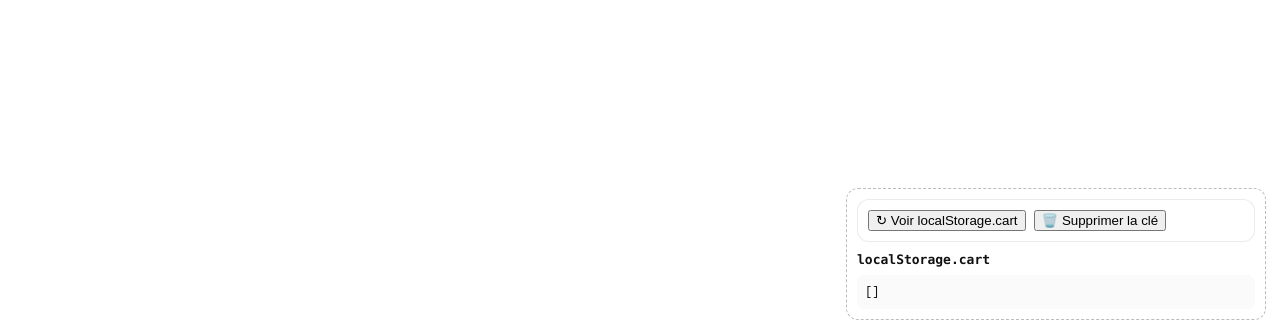
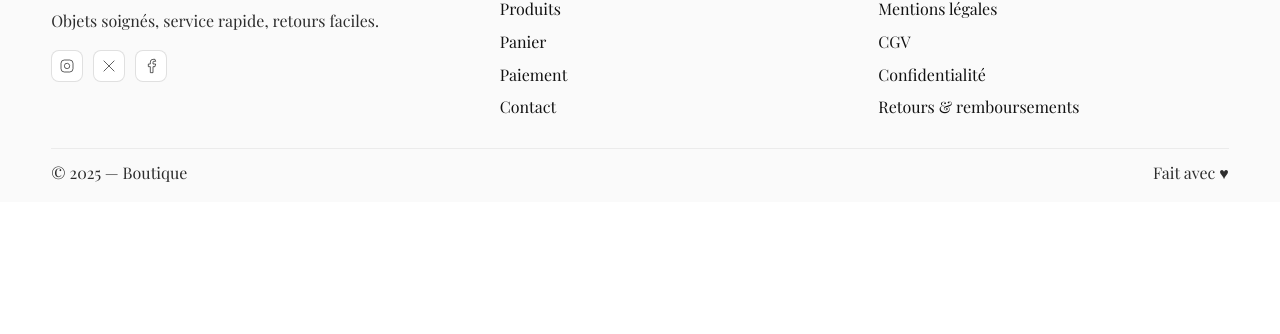
Before and after one commit to Loan881/turpinloandev, a plain HTML site: page panier.html in a window 1280 px wide. Shown: the part 466-800 px from the top of the page. Drawn offline with nearby package versions, Linux system fonts and the light colour scheme; a web font is replaced by a local one.

Commit message:
Update panier.html

```diff
--- a/panier.html
+++ b/panier.html
@@ -14,17 +14,23 @@
     body{margin:0; font-family:"Playfair Display", serif; color:var(--text); background:var(--bg); line-height:1.55;}
     a{color:inherit; text-decoration:none}
     .container{width:min(1200px, 92%); margin-inline:auto}
+
+    /* Topbar */
     header{background:#fff; position:sticky; top:0; z-index:40; border-bottom:1px solid rgba(0,0,0,.05); backdrop-filter:saturate(160%) blur(6px)}
     .topbar{position:relative; display:flex; align-items:center; justify-content:center; gap:12px; padding:12px 0; min-height:60px}
     .back{position:absolute; left:0; top:50%; transform:translateY(-50%)}
     .back a{display:inline-flex; padding:12px; border-radius:8px}
     .title{position:absolute; left:50%; transform:translateX(-50%); margin:0; font-weight:700; font-size:22px}
+
+    /* Layout */
     section{padding:32px 0}
     .grid{ display:grid; grid-template-columns: 1fr minmax(260px, 360px); gap: clamp(16px, 3.5vw, 28px); align-items:start; }
     @media (max-width: 880px){ .grid{ grid-template-columns:1fr; } }
     .h2{font-weight:700}
     .rule{width:225px; height:1px; background:#000; margin:8px 0 18px}
     .muted{color:var(--muted)}
+
+    /* Liste */
     .list{display:grid; gap:12px}
     .row{display:grid; grid-template-columns:auto 1fr auto; gap:12px; align-items:center; border:1px solid rgba(0,0,0,.08); border-radius:12px; padding:10px; background:#fff}
     .thumb{width:92px; height:92px; border-radius:10px; overflow:hidden; background:#f4f4f6; border:1px solid rgba(0,0,0,.06)}
@@ -38,23 +44,35 @@
     .price{font-weight:800}
     .rm{background:transparent; border:none; color:#999; cursor:pointer; font-size:14px; text-decoration:underline}
     .empty{text-align:center; border:1px dashed rgba(0,0,0,.18); border-radius:12px; padding:28px}
+
+    /* Résumé */
     .summary{ position:sticky; top:84px; background:#fff; border:1px solid rgba(0,0,0,.08); border-radius:12px; padding:14px 16px; display:grid; gap:10px }
     .rowline{display:flex; justify-content:space-between; gap:12px}
     .total{font-weight:800; font-size: clamp(1.05rem, 1vw + 1rem, 1.25rem)}
     .buttons{display:grid; gap:10px; margin-top:6px}
     .button{display:inline-block; background:var(--accent); color:#fff; border:1px solid #000; padding:12px 16px; border-radius:10px; font-size:14px; text-align:center; cursor:pointer}
     .ghost{display:inline-block; background:#fff; color:#111; border:1px solid rgba(0,0,0,.12); padding:12px 16px; border-radius:10px; font-size:14px; text-align:center; cursor:pointer}
-    .debug{ position:fixed; right:14px; bottom:14px; z-index:50; width:min(420px, 94vw); background:#fff; border:1px dashed #bbb; border-radius:12px; padding:10px; font: 12px/1.5 ui-monospace, SFMono-Regular, Menlo, Monaco, Consolas, "Liberation Mono", monospace; }
-    .debug h4{ margin:0 0 6px; font-size:13px }
-    .debug pre{ margin:0; white-space:pre-wrap; word-break:break-word; max-height:220px; overflow:auto; background:#fafafa; padding:8px; border-radius:8px }
-    .debug .row{ display:flex; gap:8px; margin-bottom:8px; flex-wrap:wrap }
+
+    /* Footer */
+    footer.footer{ background:#fafafa; border-top:1px solid rgba(0,0,0,.08); margin-top:28px; }
+    .footer .top{ padding:28px 0; display:grid; grid-template-columns: 1.2fr 1fr 1fr; gap: clamp(16px, 3vw, 28px); align-items:start; }
+    @media (max-width: 880px){ .footer .top{ grid-template-columns:1fr; } }
+    .footer h4{ margin:0 0 10px; font-weight:700; font-size:16px }
+    .footer .logo{ font-weight:900; font-size:20px }
+    .footer ul{ list-style:none; margin:0; padding:0; display:grid; gap:8px; }
+    .footer a:hover{ text-decoration:underline; }
+    .footbar{ border-top:1px solid rgba(0,0,0,.06); padding:12px 0 16px; display:flex; align-items:center; justify-content:space-between; gap:12px; flex-wrap:wrap; }
+    .social{ display:flex; gap:10px; margin-top:10px }
+    .social a{ display:inline-flex; width:32px; height:32px; border:1px solid rgba(0,0,0,.12); border-radius:8px; align-items:center; justify-content:center; background:#fff }
+    .social svg{ width:16px; height:16px }
   </style>
 </head>
 <body>
 
+  <!-- Top Bar -->
   <header>
     <div class="container topbar">
-      <div class="back"><a href="produits.html" aria-label="Retour" title="Retour">← Retour</a></div>
+      <div class="back"><a href="index.html" aria-label="Retour" title="Retour">← Retour</a></div>
       <h1 class="title">Panier</h1>
     </div>
   </header>
@@ -79,7 +97,6 @@
           <div class="rowline muted"><span>Frais de port</span><span>Calculés au paiement</span></div>
           <div class="rowline total"><span>Total</span><span id="total">0 €</span></div>
           <div class="buttons">
-            <button id="addDemo" class="ghost" type="button">+ Ajouter un article de test</button>
             <button id="clear" class="ghost" type="button">Vider le panier</button>
             <a class="button" href="checkout.html">Aller au paiement</a>
           </div>
@@ -88,14 +105,51 @@
     </div>
   </section>
 
-  <div class="debug" id="dbg" aria-live="polite">
-    <div class="row">
-      <button id="refresh" type="button">↻ Voir localStorage.cart</button>
-      <button id="wipe" type="button">🗑️ Supprimer la clé</button>
+  <!-- Footer (reprend la charte de l'index) -->
+  <footer class="footer">
+    <div class="container top">
+      <div>
+        <a class="logo" href="index.html">Boutique</a>
+        <p class="muted">Objets soignés, service rapide, retours faciles.</p>
+        <div class="social" aria-label="Réseaux sociaux">
+          <a href="#" aria-label="Instagram" title="Instagram">
+            <svg viewBox="0 0 24 24" fill="none" stroke="currentColor"><rect x="3" y="3" width="18" height="18" rx="5"/><path d="M16 11.37A4 4 0 1 1 12.63 8 4 4 0 0 1 16 11.37z"/><line x1="17.5" y1="6.5" x2="17.5" y2="6.5"/></svg>
+          </a>
+          <a href="#" aria-label="X" title="X">
+            <svg viewBox="0 0 24 24" fill="none" stroke="currentColor"><path d="M4 4l16 16M20 4L4 20"/></svg>
+          </a>
+          <a href="#" aria-label="Facebook" title="Facebook">
+            <svg viewBox="0 0 24 24" fill="none" stroke="currentColor"><path d="M18 2h-3a4 4 0 0 0-4 4v3H8v4h3v9h4v-9h3l1-4h-4V6a1 1 0 0 1 1-1h3z"/></svg>
+          </a>
+        </div>
+      </div>
+
+      <nav aria-label="Navigation boutique">
+        <h4>Boutique</h4>
+        <ul>
+          <li><a href="produits.html">Produits</a></li>
+          <li><a href="panier.html" aria-current="page">Panier</a></li>
+          <li><a href="checkout.html">Paiement</a></li>
+          <li><a href="contact.html">Contact</a></li>
+        </ul>
+      </nav>
+
+      <nav aria-label="Informations légales">
+        <h4>Infos</h4>
+        <ul>
+          <li><a href="#">Mentions légales</a></li>
+          <li><a href="#">CGV</a></li>
+          <li><a href="#">Confidentialité</a></li>
+          <li><a href="#">Retours & remboursements</a></li>
+        </ul>
+      </nav>
     </div>
-    <h4>localStorage.cart</h4>
-    <pre id="dump"></pre>
-  </div>
+
+    <div class="container footbar">
+      <div class="muted">© 2025 — Boutique</div>
+      <div class="muted">Fait avec ♥</div>
+    </div>
+  </footer>
 
   <script>
     // ------- Utils monnaie / DOM
@@ -183,7 +237,6 @@
         empty.style.display = 'block';
         el('subtotal').textContent = '0 €';
         el('total').textContent = '0 €';
-        dump(); // debug
         return;
       }
       empty.style.display = 'none';
@@ -226,30 +279,10 @@
         if (dec){ c[+dec.dataset.i].qty = Math.max(1, c[+dec.dataset.i].qty - 1); save(c); render(); return; }
         if (rm){  c.splice(+rm.dataset.i, 1); save(c); render(); return; }
       };
-
-      dump(); // debug
     }
 
     // ------- Actions globales
     el('clear').onclick = () => { writeRaw([]); render(); };
-    el('addDemo').onclick = () => {
-      const c = load();
-      c.push({
-        id:'demo-article',
-        name:'Article de test',
-        price: 1990,        // 19,90 €
-        currency:'EUR',
-        image:'https://picsum.photos/seed/demo-cart/800/800',
-        option:'Démo',
-        qty: 1
-      });
-      save(c); render();
-    };
-
-    // ------- Debug panneau
-    function dump(){ el('dump').textContent = localStorage.getItem(KEY) || '[]'; }
-    el('refresh').onclick = dump;
-    el('wipe').onclick = () => { localStorage.removeItem(KEY); render(); };
 
     // ------- Init
     render();
```
